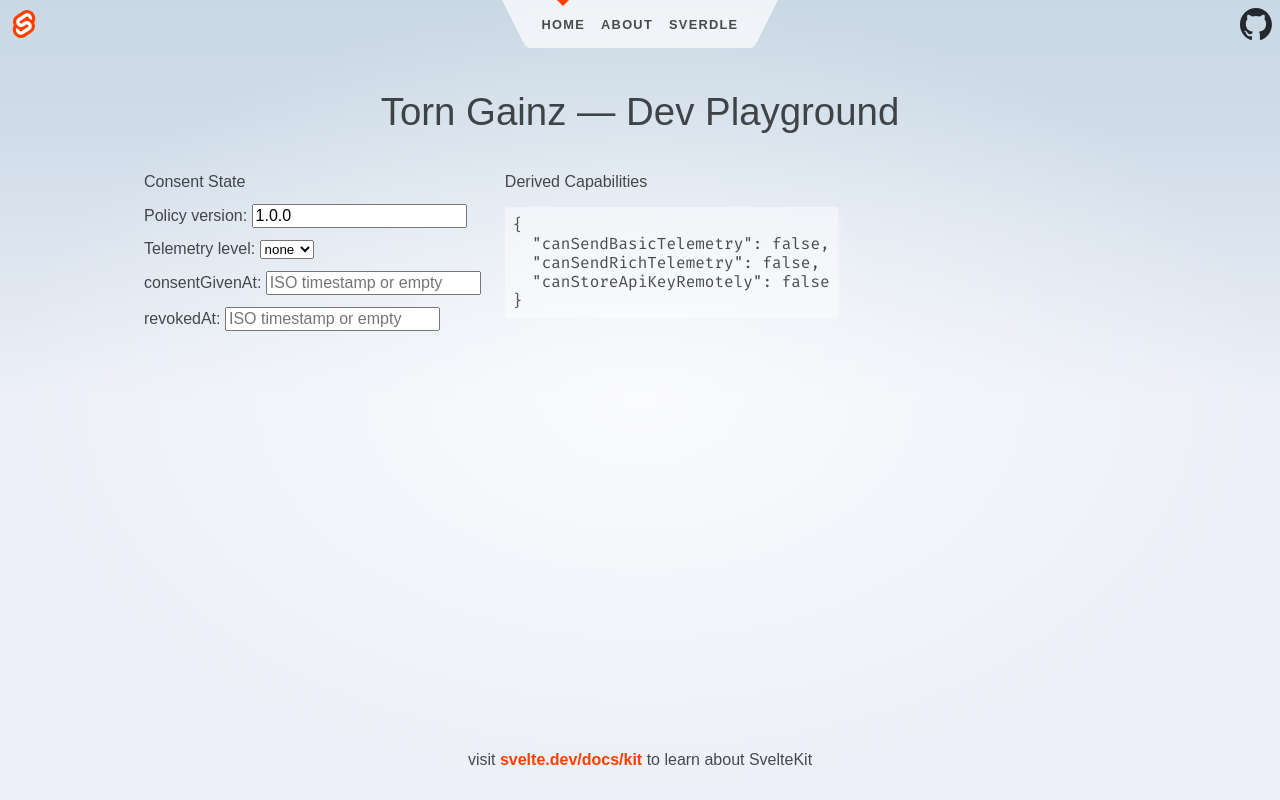
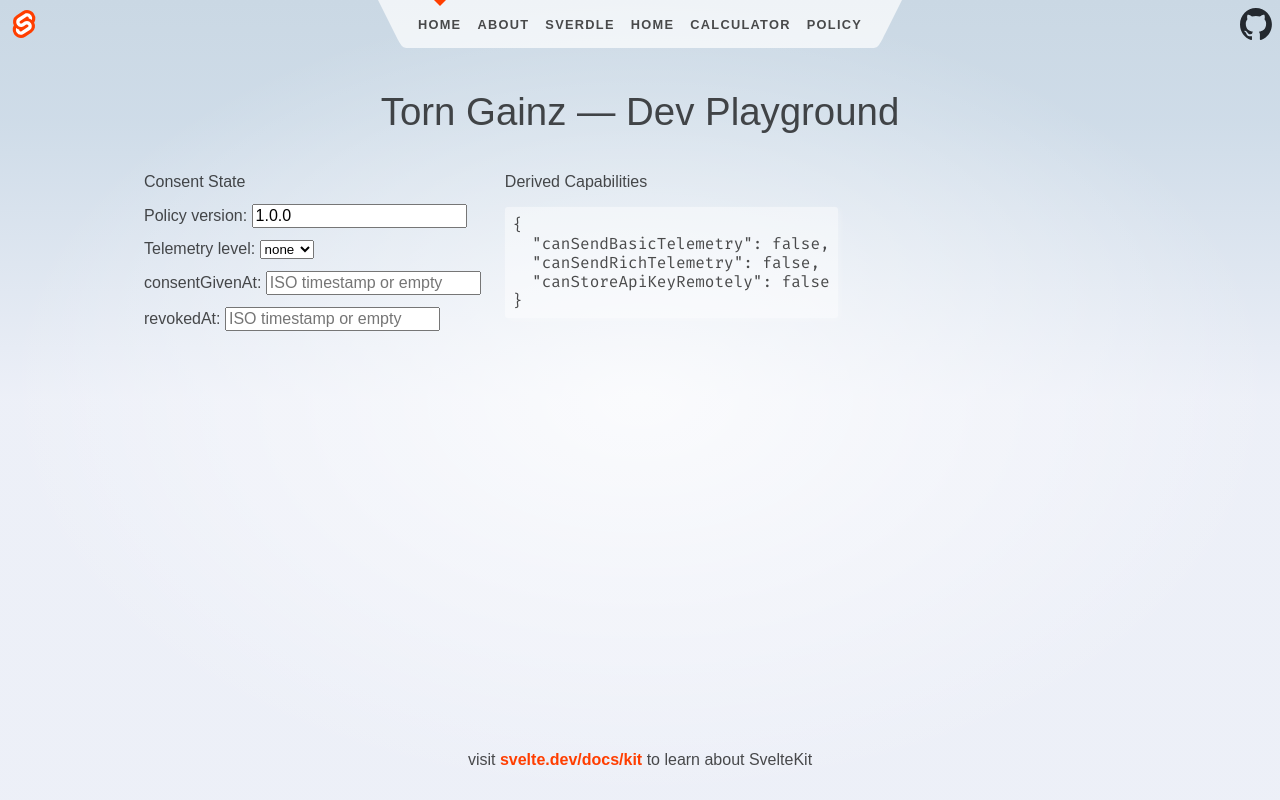
Before and after one commit to EevieTheFox/Torn-Gainz-Web-App, a SvelteKit app: page / in a window 1280 px wide. Built offline with nearby package versions, Linux system fonts and the light colour scheme.

Commit message:
added link to new policy page

```diff
--- a/src/routes/Header.svelte
+++ b/src/routes/Header.svelte
@@ -27,6 +27,12 @@
 				<a href={resolve('/sverdle')}>Sverdle</a>
 			</li>
 		</ul>
+		<ul>
+          <li><a href="/">Home</a></li>
+          <li><a href="/calculator">Calculator</a></li>
+          <li><a href="/policy">Policy</a></li>
+        </ul>
+
 		<svg viewBox="0 0 2 3" aria-hidden="true">
 			<path d="M0,0 L0,3 C0.5,3 0.5,3 1,2 L2,0 Z" />
 		</svg>
```
